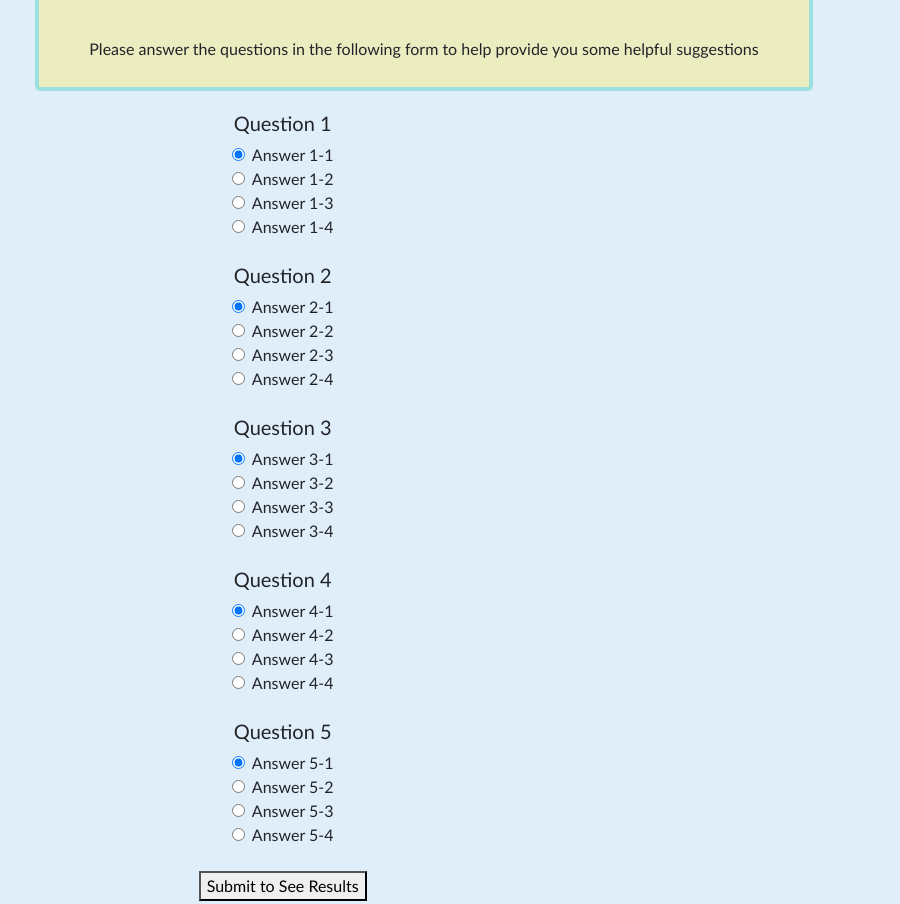
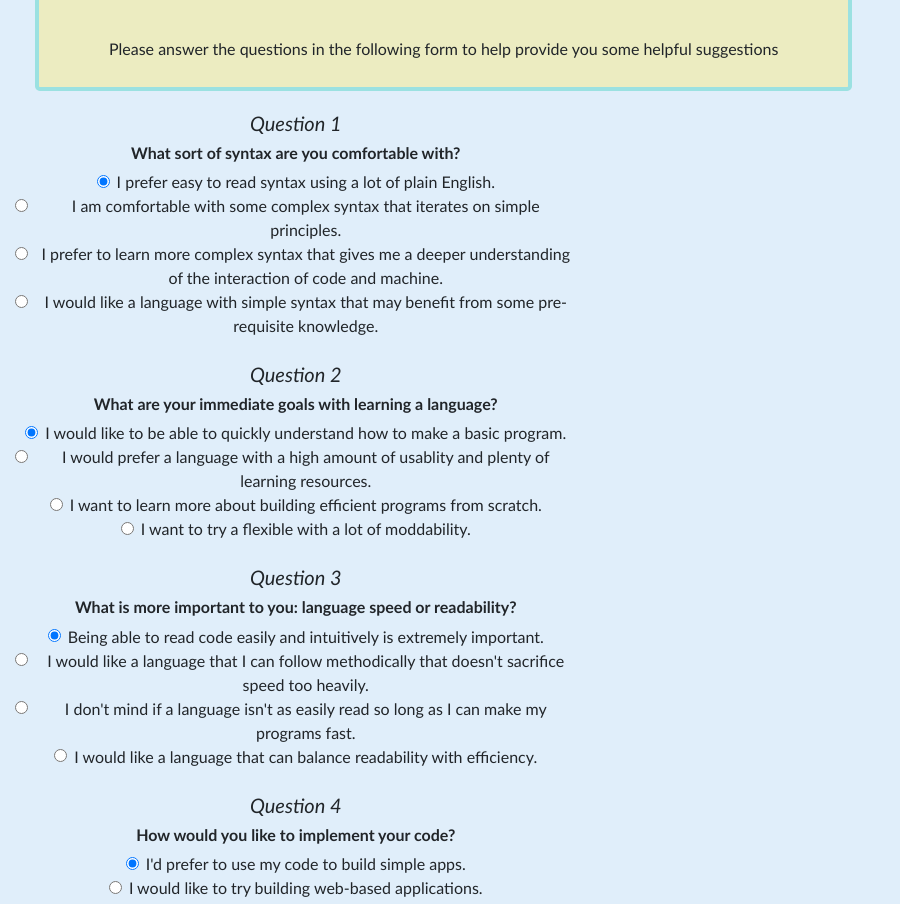
Before and after one commit to Quin-Riley-A/Programming-Language-Suggestor, a plain HTML site: page index.html in a window 1280 px wide. Shown: the part 117-1021 px from the top of the page, without its empty margins (0-900 px from the left). Drawn offline with Linux system fonts and the light colour scheme.

Commit message:
added questions and responses

```diff
--- a/css/styles.css
+++ b/css/styles.css
@@ -28,3 +28,11 @@ img {
   background-color: rgb(155, 192, 224);
   border: 2px rgb(224,238,250);
 }
+
+h5 {
+  font-style: italic;
+}
+
+h6 {
+  font-weight: bold;
+}
--- a/index.html
+++ b/index.html
@@ -18,132 +18,137 @@
         <div class="col-md-8">
           <form>
             <h5>Question 1</h5>
+            <h6>What sort of syntax are you comfortable with?</h6>
             <div class="form-check">
               <input class="form-check-input" type="radio" name="radioQuestion1" id="radios1-1" value="option1-1" checked>
               <label class="form-check-label" for="radios1-1">
-                Answer 1-1
+                I prefer easy to read syntax using a lot of plain English.
               </label>
             </div>
             <div class="form-check">
               <input class="form-check-input" type="radio" name="radioQuestion1" id="radios1-2" value="option1-2">
               <label class="form-check-label" for="radios1-2">
-                Answer 1-2
+                I am comfortable with some complex syntax that iterates on simple principles.
               </label>
             </div>
             <div class="form-check">
               <input class="form-check-input" type="radio" name="radioQuestion1" id="radios1-3" value="option1-3">
               <label class="form-check-label" for="radios1-3">
-                Answer 1-3
+                I prefer to learn more complex syntax that gives me a deeper understanding of the interaction of code and machine.
               </label>
             </div>
             <div class="form-check">
               <input class="form-check-input" type="radio" name="radioQuestion1" id="radios1-4" value="option1-4">
               <label class="form-check-label" for="radios1-4">
-                Answer 1-4
+                I would like a language with simple syntax that may benefit from some pre-requisite knowledge.
               </label>
             </div>
             <br>
             <h5>Question 2</h5>
+            <h6>What are your immediate goals with learning a language?</h6>
             <div class="form-check">
               <input class="form-check-input" type="radio" name="radioQuestion2" id="radios2-1" value="option2-1" checked>
               <label class="form-check-label" for="radios2-1">
-                Answer 2-1
+                I would like to be able to quickly understand how to make a basic program.
               </label>
             </div>
             <div class="form-check">
               <input class="form-check-input" type="radio" name="radioQuestion2" id="radios2-2" value="option2-2">
               <label class="form-check-label" for="radios2-2">
-                Answer 2-2
+                I would prefer a language with a high amount of usablity and plenty of learning resources.
               </label>
             </div>
             <div class="form-check">
               <input class="form-check-input" type="radio" name="radioQuestion2" id="radios2-3" value="option2-3">
               <label class="form-check-label" for="radios2-3">
-                Answer 2-3
+                I want to learn more about building efficient programs from scratch.
               </label>
             </div>
             <div class="form-check">
               <input class="form-check-input" type="radio" name="radioQuestion2" id="radios2-4" value="option2-4">
               <label class="form-check-label" for="radios2-4">
-                Answer 2-4
+                I want to try a flexible with a lot of moddability.
               </label>
             </div>
             <br>
             <h5>Question 3</h5>
+            <h6>What is more important to you: language speed or readability?</h6>
             <div class="form-check">
               <input class="form-check-input" type="radio" name="radioQuestion3" id="radios3-1" value="option3-1" checked>
               <label class="form-check-label" for="radios3-1">
-                Answer 3-1
+                Being able to read code easily and intuitively is extremely important.
               </label>
             </div>
             <div class="form-check">
               <input class="form-check-input" type="radio" name="radioQuestion3" id="radios3-2" value="option3-2">
               <label class="form-check-label" for="radios3-2">
-                Answer 3-2
+                I would like a language that I can follow methodically that doesn't sacrifice speed too heavily.
               </label>
             </div>
             <div class="form-check">
               <input class="form-check-input" type="radio" name="radioQuestion3" id="radios3-3" value="option3-3">
               <label class="form-check-label" for="radios3-3">
-                Answer 3-3
+                I don't mind if a language isn't as easily read so long as I can make my programs fast.
               </label>
             </div>
             <div class="form-check">
               <input class="form-check-input" type="radio" name="radioQuestion3" id="radios3-4" value="option3-4">
               <label class="form-check-label" for="radios3-4">
-                Answer 3-4
+                I would like a language that can balance readability with efficiency.
               </label>
             </div>
             <br>
             <h5>Question 4</h5>
+            <h6>How would you like to implement your code?</h6>
             <div class="form-check">
               <input class="form-check-input" type="radio" name="radioQuestion4" id="radios4-1" value="option4-1" checked>
               <label class="form-check-label" for="radios4-1">
-                Answer 4-1
+                I'd prefer to use my code to build simple apps.
               </label>
             </div>
             <div class="form-check">
               <input class="form-check-input" type="radio" name="radioQuestion4" id="radios4-2" value="option4-2">
               <label class="form-check-label" for="radios4-2">
-                Answer 4-2
+                I would like to try building web-based applications.
               </label>
             </div>
             <div class="form-check">
               <input class="form-check-input" type="radio" name="radioQuestion4" id="radios4-3" value="option4-3">
               <label class="form-check-label" for="radios4-3">
-                Answer 4-3
+                I would like to build general purpose programs with a varying amounts of features.
               </label>
             </div>
             <div class="form-check">
               <input class="form-check-input" type="radio" name="radioQuestion4" id="radios4-4" value="option4-4">
               <label class="form-check-label" for="radios4-4">
-                Answer 4-4
+                I would like to make web-based appications... but I'm different.
               </label>
             </div>
             <br>
             <h5>Question 5</h5>
+            <h6>How do you feel about snakes?</h6>
             <div class="form-check">
               <input class="form-check-input" type="radio" name="radioQuestion5" id="radios5-1" value="option5-1" checked>
               <label class="form-check-label" for="radios5-1">
-                Answer 5-1
+                Love 'em!
               </label>
             </div>
             <div class="form-check">
               <input class="form-check-input" type="radio" name="radioQuestion5" id="radios5-2" value="option5-2">
               <label class="form-check-label" for="radios5-2">
-                Answer 5-2
+                I'd prefer less snakes and less nonsense honestly.
               </label>
             </div>
             <div class="form-check">
               <input class="form-check-input" type="radio" name="radioQuestion5" id="radios5-3" value="option5-3">
               <label class="form-check-label" for="radios5-3">
-                Answer 5-3
+                I'd like the beautiful mosiac of a snake's scales. But a snake itself is too fluid a creature for mine eyes.
               </label>
             </div>
             <div class="form-check">
               <input class="form-check-input" type="radio" name="radioQuestion5" id="radios5-4" value="option5-4">
               <label class="form-check-label" for="radios5-4">
-                Answer 5-4
+                I find the user interface of snakes to be hostile and unwelcoming.
               </label>
             </div>
             <br>
```
